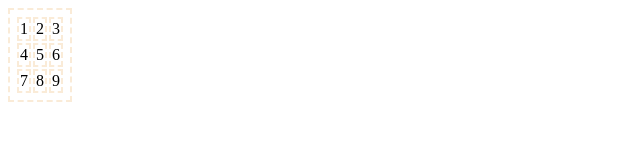
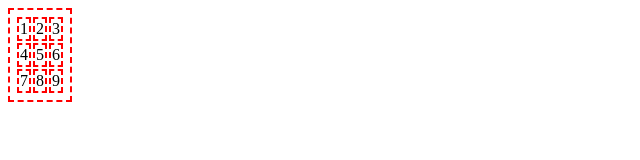
Before and after one commit to thrlstyyy/Mikita-Chyzheuski, a plain HTML site: page index.html in a window 1280 px wide. Shown: the whole page, without its empty margins (0-640 px from the left). Drawn offline with Linux system fonts and the light colour scheme.

Commit message:
Add files via upload

```diff
--- a/index.html
+++ b/index.html
@@ -7,7 +7,7 @@
             table,td {
                 border: 2px;
                 border-style: dashed;
-                border-color: antiquewhite;
+                border-color: red;
                      }
             table {
                 padding: 5px;
```
